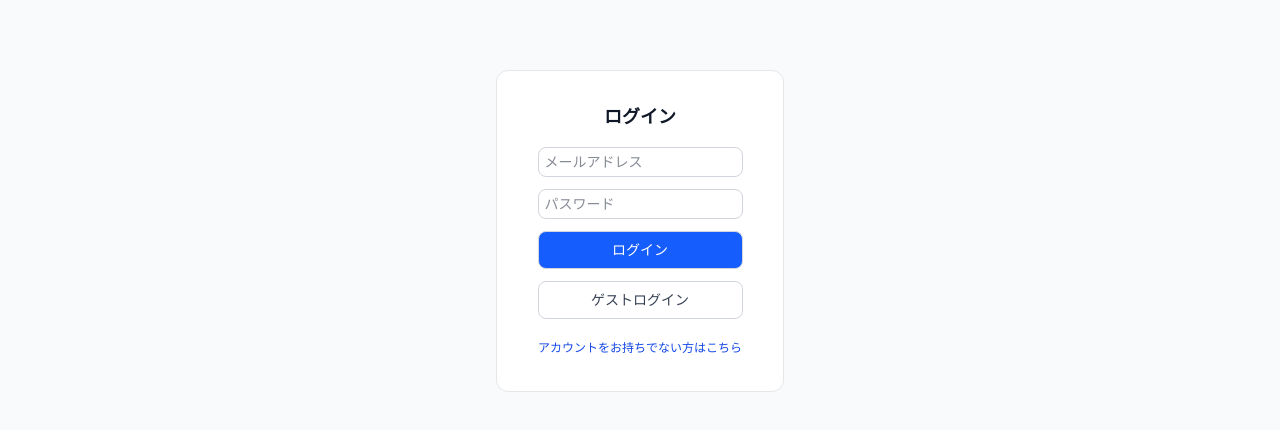
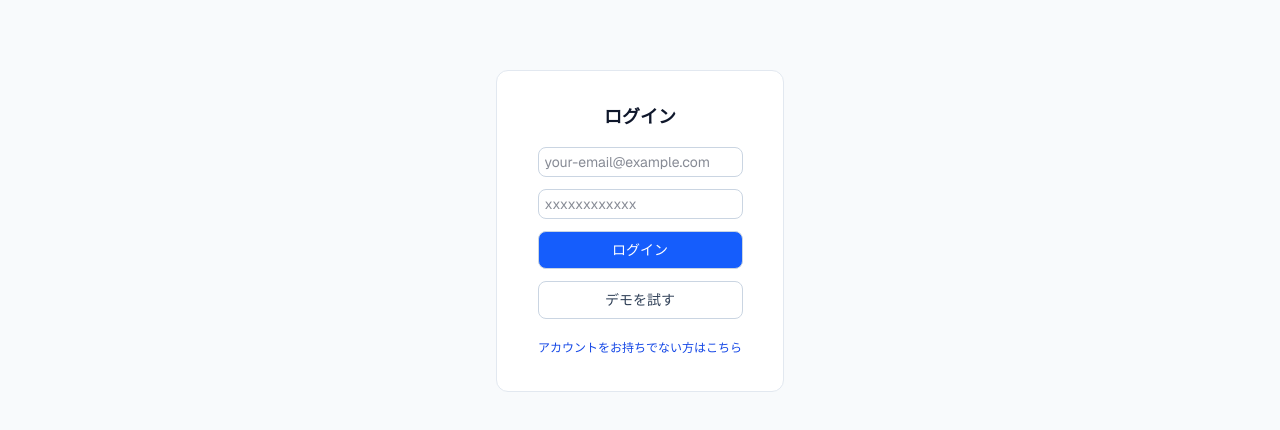
Before and after one commit to tsubokura14/taskflow, a Next.js app: page / in a window 1280 px wide. Shown: the part 194-624 px from the top of the page. Built offline with nearby package versions, Linux system fonts and the light colour scheme; no server answers.

Commit message:
refactor: uiの微修正

```diff
--- a/app/globals.css
+++ b/app/globals.css
@@ -10,6 +10,6 @@
 }
 
 body {
-  @apply bg-white text-slate-900;
+  @apply bg-slate-50 text-slate-900;
   font-family: var(--font-sans), Arial, Helvetica, sans-serif;
 }
--- a/app/workspaces/[workspaceId]/projects/page.tsx
+++ b/app/workspaces/[workspaceId]/projects/page.tsx
@@ -35,12 +35,12 @@ export default function ProjectsPage({ params }: Props) {
     }, [fetchProjects, workspaceId]);
 
     return (
-        <div className="flex flex-col items-center flex-1 p-8 bg-gray-50">
+        <div className="flex flex-col items-center flex-1 p-8 bg-slate-50">
             <div className="flex justify-between w-full">
                 {canCreateProject() && (
                     <button
                         onClick={() => setEditingProject(newProject)}
-                        className="mb-4 w-24 border border-gray-300 rounded-lg py-2 text-sm font-medium text-white bg-blue-600 hover:bg-blue-700 transition-colors"
+                        className="mb-4 w-24 border border-slate-300 rounded-lg py-2 text-sm font-medium text-white bg-blue-600 hover:bg-blue-700 transition-colors"
                     >
                         作成
                     </button>
@@ -48,7 +48,7 @@ export default function ProjectsPage({ params }: Props) {
             </div>
             <div className="grid grid-cols-3 gap-2 w-full">
                 {projects.map((project) => (
-                    <div key={project.id} className="flex justify-between w-full border border-gray-200 rounded-xl p-4 bg-white">
+                    <div key={project.id} className="flex justify-between w-full border border-slate-200 rounded-xl p-4 bg-white">
                         <TextLink href={`/workspaces/${project.workspaceId}/projects/${project.id}/boards`}>
                             <button>{project.name}</button>
                         </TextLink>
--- a/app/workspaces/page.tsx
+++ b/app/workspaces/page.tsx
@@ -29,12 +29,12 @@ export default function WorkspacesPage() {
     }, [fetchWorkspaces]);
 
     return (
-        <div className="flex flex-col items-center flex-1 p-8 bg-gray-50">
+        <div className="flex flex-col items-center flex-1 p-8 bg-slate-50">
             <div className="flex justify-between w-full">
                 {canCreateWorkspace() && (
                     <button
                         onClick={() => setEditingWorkspace(newWorkspace)}
-                        className="mb-4 w-24 border border-gray-300 rounded-lg py-2 text-sm font-medium text-white bg-blue-600 hover:bg-blue-700 transition-colors"
+                        className="mb-4 w-24 border border-slate-300 rounded-lg py-2 text-sm font-medium text-white bg-blue-600 hover:bg-blue-700 transition-colors"
                     >
                         作成
                     </button>
@@ -42,7 +42,7 @@ export default function WorkspacesPage() {
             </div>
             <div className="grid grid-cols-3 gap-2 w-full">
                 {workspaces.map((workspace) => (
-                    <div key={workspace.id} className="flex justify-between w-full border border-gray-200 rounded-xl p-4 bg-white">
+                    <div key={workspace.id} className="flex justify-between w-full border border-slate-200 rounded-xl p-4 bg-white">
                         <TextLink href={`/workspaces/${workspace.id}/projects`}>
                             <button>{workspace.name}</button>
                         </TextLink>
--- a/components/DummyLogin.tsx
+++ b/components/DummyLogin.tsx
@@ -2,12 +2,12 @@ import Link from "next/link";
 
 export function DummyLogin() {
     return (
-        <div className="flex items-center justify-center h-screen p-8 bg-gray-50">
-            <div className="flex flex-col items-center gap-4 rounded-xl border border-gray-200 bg-white p-8 w-72">
-                <h2 className="text-lg font-semibold text-gray-900">ログイン（テスト）</h2>
+        <div className="flex items-center justify-center h-screen p-8 bg-slate-50">
+            <div className="flex flex-col items-center gap-4 rounded-xl border border-slate-200 bg-white p-8 w-72">
+                <h2 className="text-lg font-semibold text-slate-900">ログイン（テスト）</h2>
                 <Link href="/workspaces" className="w-full">
                     <button
-                        className="w-full rounded-lg border border-gray-300 bg-blue-600 py-2 text-sm font-medium text-white hover:bg-blue-700 transition-colors"
+                        className="w-full rounded-lg border border-slate-300 bg-blue-600 py-2 text-sm font-medium text-white hover:bg-blue-700 transition-colors"
                     >
                         ログイン
                     </button>
--- a/components/Header.tsx
+++ b/components/Header.tsx
@@ -20,10 +20,10 @@ export function Header() {
 
     return (
         <header
-         className="sticky top-0 z-10 flex items-center justify-between border-b border-gray-200 px-4 py-3 bg-white/90 backdrop-blur-sm"
+         className="sticky top-0 z-10 flex items-center justify-between border-b border-slate-200 px-4 py-3 bg-white/90 backdrop-blur-sm"
         >
             <TextLink href={authStatus === "authenticated" ? "/workspaces" : "/" }>
-                <span className="text-base font-semibold tracking-tight text-gray-900">
+                <span className="text-base font-semibold tracking-tight text-slate-900">
                     TaskFlow
                 </span>
             </TextLink>
@@ -31,7 +31,7 @@ export function Header() {
             {authStatus === "authenticated" &&
                 <button
                     onClick={handleSignOut}
-                    className="rounded-lg px-3 py-1.5 text-sm font-midium text-gray-500 transition-colors hover:bg-gray-50 hover:text-gray-900"
+                    className="rounded-lg px-3 py-1.5 text-sm font-midium text-slate-500 transition-colors hover:bg-slate-50 hover:text-slate-900"
                 >
                     サインアウト
                 </button>
--- a/components/Login.tsx
+++ b/components/Login.tsx
@@ -48,9 +48,9 @@ export function Login() {
     }
 
     return (
-        <div className="flex items-center justify-center flex-1 p-8 bg-gray-50">
-            <div className="flex flex-col items-center gap-4 rounded-xl border border-gray-200 bg-white p-8 w-72">
-                <h2 className="text-lg font-semibold text-gray-900">ログイン</h2>
+        <div className="flex items-center justify-center flex-1 p-8">
+            <div className="flex flex-col items-center gap-4 rounded-xl border border-slate-200 bg-white p-8 w-72">
+                <h2 className="text-lg font-semibold text-slate-900">ログイン</h2>
                 <form
                     onSubmit={handleSubmit}
                     className="flex flex-col gap-3" >
@@ -58,18 +58,18 @@ export function Login() {
                         type="email"
                         value={email}
                         onChange={(e) => setEmail(e.target.value)}
-                        placeholder="メールアドレス"
-                        className="px-1.5 py-1 rounded-lg border border-gray-300 text-sm" />
+                        placeholder="your-email@example.com"
+                        className="px-1.5 py-1 rounded-lg border border-slate-300 text-sm" />
                     <input
                         type="password"
                         value={password}
                         onChange={(e) => setPassword(e.target.value)}
-                        placeholder="パスワード"
-                        className="px-1.5 py-1 rounded-lg border border-gray-300 text-sm" />
+                        placeholder="xxxxxxxxxxxx"
+                        className="px-1.5 py-1 rounded-lg border border-slate-300 text-sm" />
                     <button
                         type="submit"
                         disabled={isSubmitting}
-                        className="w-full rounded-lg border border-gray-300 bg-blue-600 py-2 text-sm font-medium text-white hover:bg-blue-700 transition-colors"
+                        className="w-full rounded-lg border border-slate-300 bg-blue-600 py-2 text-sm font-medium text-white hover:bg-blue-700 transition-colors"
                     >
                         ログイン
                     </button>
@@ -77,9 +77,9 @@ export function Login() {
                         type="button"
                         onClick={guestLogin}
                         disabled={isSubmitting}
-                        className="w-full rounded-lg border border-gray-300 bg-white py-2 text-sm font-medium text-gray-700 hover:bg-gray-50 transition-colors"
+                        className="w-full rounded-lg border border-slate-300 bg-white py-2 text-sm font-medium text-slate-700 hover:bg-slate-50 transition-colors"
                     >
-                        ゲストログイン
+                        デモを試す
                     </button>
                 </form>
                 <TextLink href="/signup">
```
Also changed, not shown: app/workspaces/[workspaceId]/projects/[projectId]/boards/page.tsx (+5 -5 lines), components/SignUp.tsx (+7 -7 lines).
